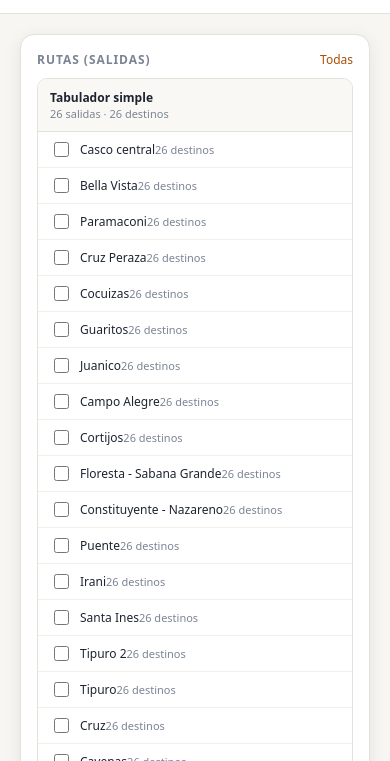
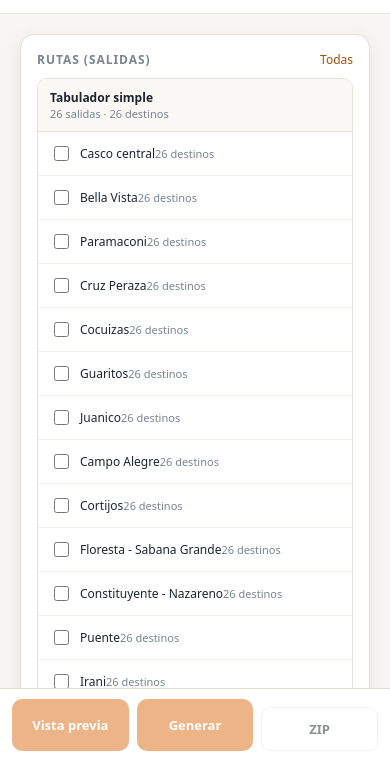
Before and after one commit to expresswuala-rgb/tab-wualaexpress, a website: page android-app/www/index.html in a window 390 px wide. Shown: the part 83-844 px from the top of the page. Drawn offline with Linux system fonts and the light colour scheme.

Commit message:
Mobile-friendly HTML app: mobile action bar, touch targets

```diff
--- a/android-app/www/index.html
+++ b/android-app/www/index.html
@@ -104,6 +104,21 @@
     font-style: normal;
     font-display: swap;
   }
+  .mobile-bar { display: none; }
+  @media (max-width: 720px) {
+    .mobile-bar {
+      display: grid; grid-template-columns: 1fr 1fr 1fr; gap: 8px;
+      position: fixed; left: 0; right: 0; bottom: 0; z-index: 60;
+      padding: 10px 12px; background: rgba(255,255,255,.96);
+      border-top: 1px solid var(--border); backdrop-filter: blur(8px);
+    }
+    .mobile-bar button { min-height: 44px; font-size: 13px; }
+    body { padding-bottom: 72px; }
+    .route-item { min-height: 44px; }
+    .style-card { min-height: 44px; }
+    input, select, button { font-size: 16px; }
+    .preview-box img { max-height: 60vh; }
+  }
 </style>
 </head>
 <body>
@@ -168,6 +183,12 @@
     </div>
   </section>
 </main>
+
+<div class="mobile-bar" id="mobileBar">
+  <button class="primary small" id="mPreviewBtn" type="button" disabled>Vista previa</button>
+  <button class="primary small" id="mGenerateBtn" type="button" disabled>Generar</button>
+  <button class="secondary small" id="mZipBtn" type="button" disabled>ZIP</button>
+</div>
 
 <div class="toast" id="toast" hidden></div>
 
@@ -802,6 +823,7 @@ function syncButtons() {
   const has = state.selected.size > 0;
   generateBtn.disabled = !has;
   zipBtn.disabled = state.selected.size === 0;
+  syncMobileBar();
 }
 
 el("toggleAll").addEventListener("click", () => {
@@ -1057,6 +1079,22 @@ zipBtn.addEventListener("click", async () => {
   }
 });
 
+/* ---------- Barra móvil ---------- */
+const mPreviewBtn = el("mPreviewBtn");
+const mGenerateBtn = el("mGenerateBtn");
+const mZipBtn = el("mZipBtn");
+if (mPreviewBtn) mPreviewBtn.addEventListener("click", () => previewBtn.click());
+if (mGenerateBtn) mGenerateBtn.addEventListener("click", () => generateBtn.click());
+if (mZipBtn) mZipBtn.addEventListener("click", () => zipBtn.click());
+// mantener disabled sincronizado
+function syncMobileBar() {
+  const has = state.selected.size > 0;
+  if (mPreviewBtn) mPreviewBtn.disabled = !has;
+  if (mGenerateBtn) mGenerateBtn.disabled = !has;
+  if (mZipBtn) mZipBtn.disabled = state.selected.size === 0;
+}
+syncMobileBar();
+
 /* ---------- Arranque ---------- */
 const embedded = loadTariff(EMBEDDED_CSV, "tabulador.csv");
 setTariffs(embedded ? [embedded] : []);
```
Also changed, not shown: tabuladores/html/app.html (+38 -0 lines).
